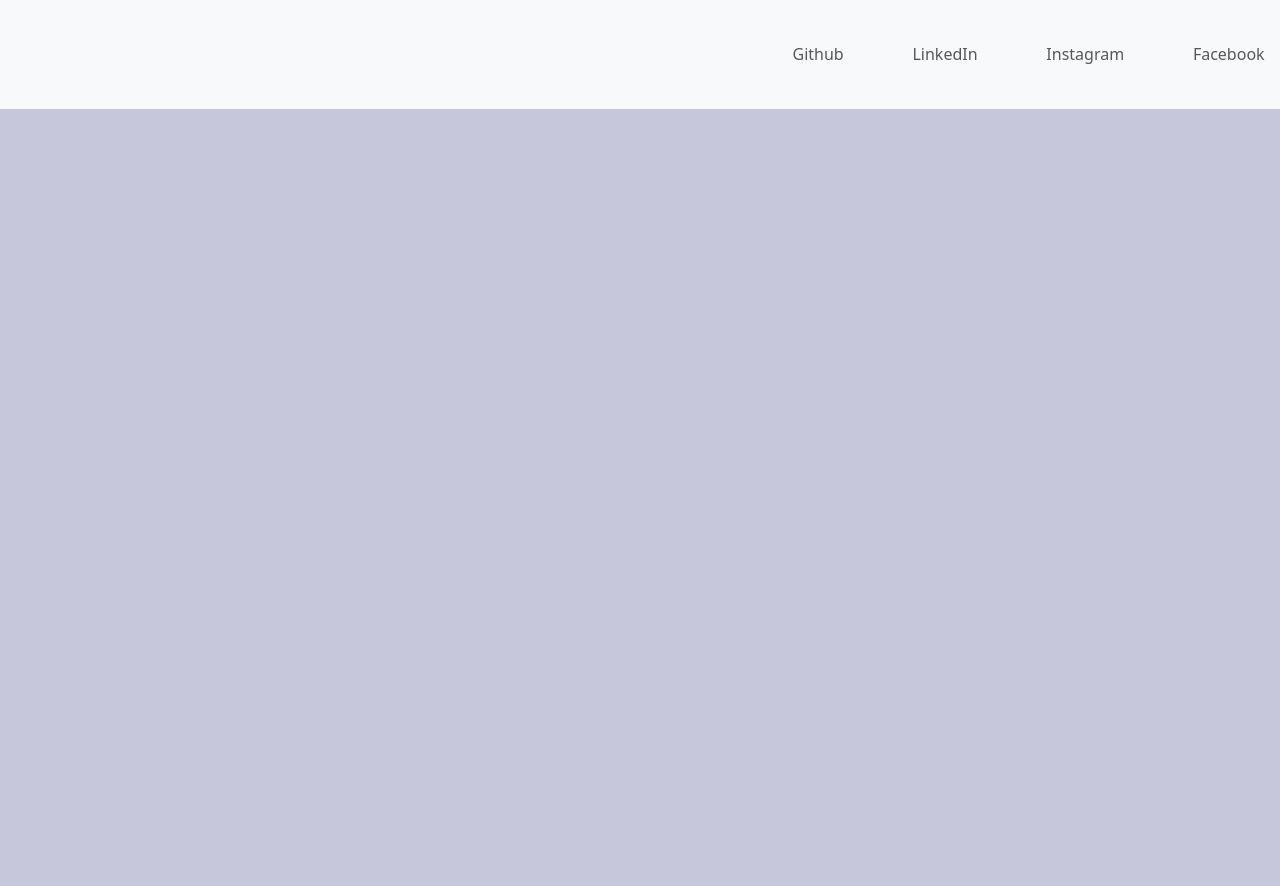
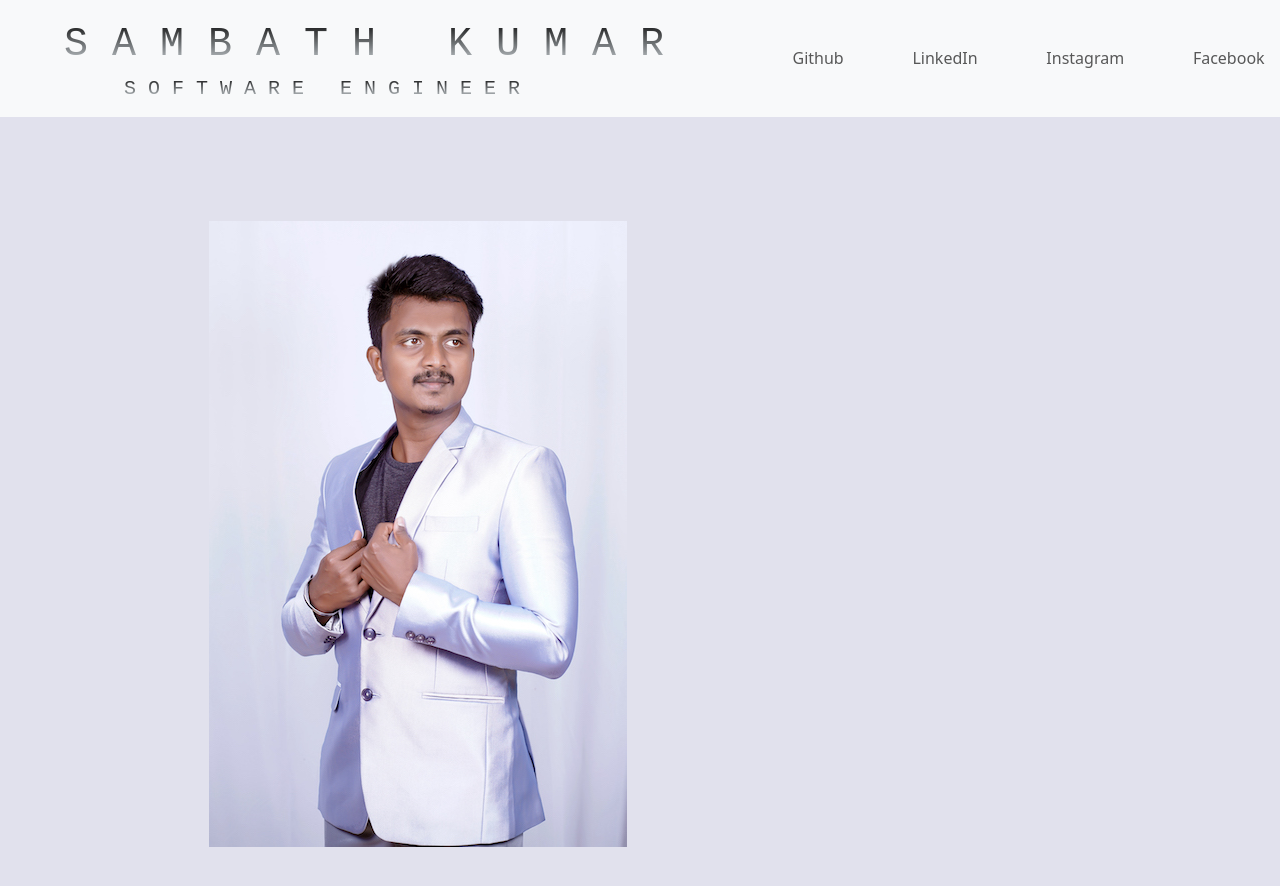
Before and after one commit to Sambath-Kumar-M/Portfolio, a plain HTML site: page index.html in a window 1280 px wide. Before the commit the page ends 800 px from the top, so only its background shows below. Drawn offline with nearby package versions, Linux system fonts and the light colour scheme.

Commit message:
Added photo, title and link in new tab

```diff
--- a/index.html
+++ b/index.html
@@ -12,28 +12,36 @@
 </head>
 <body>
     <nav class="navbar navbar-expand-sm bg-light">
+      <div class="navbar-header">
+        <h1 class="display-4">S A M B A T H &nbsp;  K U M A R</h1>
+        <h4 class="display-6">S O F T W A R E  &nbsp;  E N G I N E E R</h1>
+      </div>
         <ul class="navbar-nav">
             <li class="nav-item">
-                <a class="nav-link" href="https://github.com/Sambath-Kumar-M/Portfolio/">
+                <a class="nav-link" target="_blank" rel="noopener noreferrer" href="https://github.com/Sambath-Kumar-M/Portfolio/">
                   Github
                 </a>
             </li>
             <li class="nav-item">
-                <a class="nav-link" href="https://www.linkedin.com/in/sambathkumarm/">
+                <a class="nav-link" target="_blank" rel="noopener noreferrer" href="https://www.linkedin.com/in/sambathkumarm/">
                   LinkedIn
                 </a>
             </li>
             <li class="nav-item">
-                <a class="nav-link" href="https://www.instagram.com/sambath___kumar/">
+                <a class="nav-link" target="_blank" rel="noopener noreferrer" href="https://www.instagram.com/sambath___kumar/">
                   Instagram
                 </a>
             </li>
             <li class="nav-item">
-                <a class="nav-link" href="https://www.facebook.com/sambath.kumar.birthday.on.23.6/">
+                <a class="nav-link" target="_blank" rel="noopener noreferrer" href="https://www.facebook.com/sambath.kumar.birthday.on.23.6/">
                   Facebook
                 </a>
             </li>
         </ul>
     </nav>
+    <div class="row">
+      <div class="col-sm">
+        <img class="img-responsive" src="photo.JPG" alt="photo">
+      </div>
 </body>
 </html>
--- a/styles.css
+++ b/styles.css
@@ -1,6 +1,6 @@
 
 body{
-    background: rgb(199, 199, 219);
+    background: rgb(225, 225, 237);
 }
 
 .navbar-nav {
@@ -11,3 +11,39 @@ body{
 .nav-item {
     padding: 8%;
 }
+
+h1, h4 {
+    font-family:'Courier New', Courier, monospace;
+}
+
+.navbar-header {
+    padding-left: 5%;
+    padding-top: 1%;
+}
+
+.display-4 {
+    font-size: 40px;
+    font-weight:200;
+    background: -webkit-linear-gradient(#0a0a0a, rgba(211, 221, 227, 0.721));
+    -webkit-background-clip: text;
+    background-clip: text;
+    -webkit-text-fill-color: transparent;
+
+}
+
+.display-6 {
+    font-size: 20px;
+    font-weight:200;
+    background: -webkit-linear-gradient(#0a0a0a, rgba(211, 221, 227, 0.721));
+    -webkit-background-clip: text;
+    background-clip: text;
+    -webkit-text-fill-color: transparent;
+    margin-left: 10%;
+
+}
+
+.col-sm {
+    margin: 10%;
+    margin-left: 16%;
+    margin-top: 8%;
+}
```
Also changed, not shown: photo.jpg (added).
